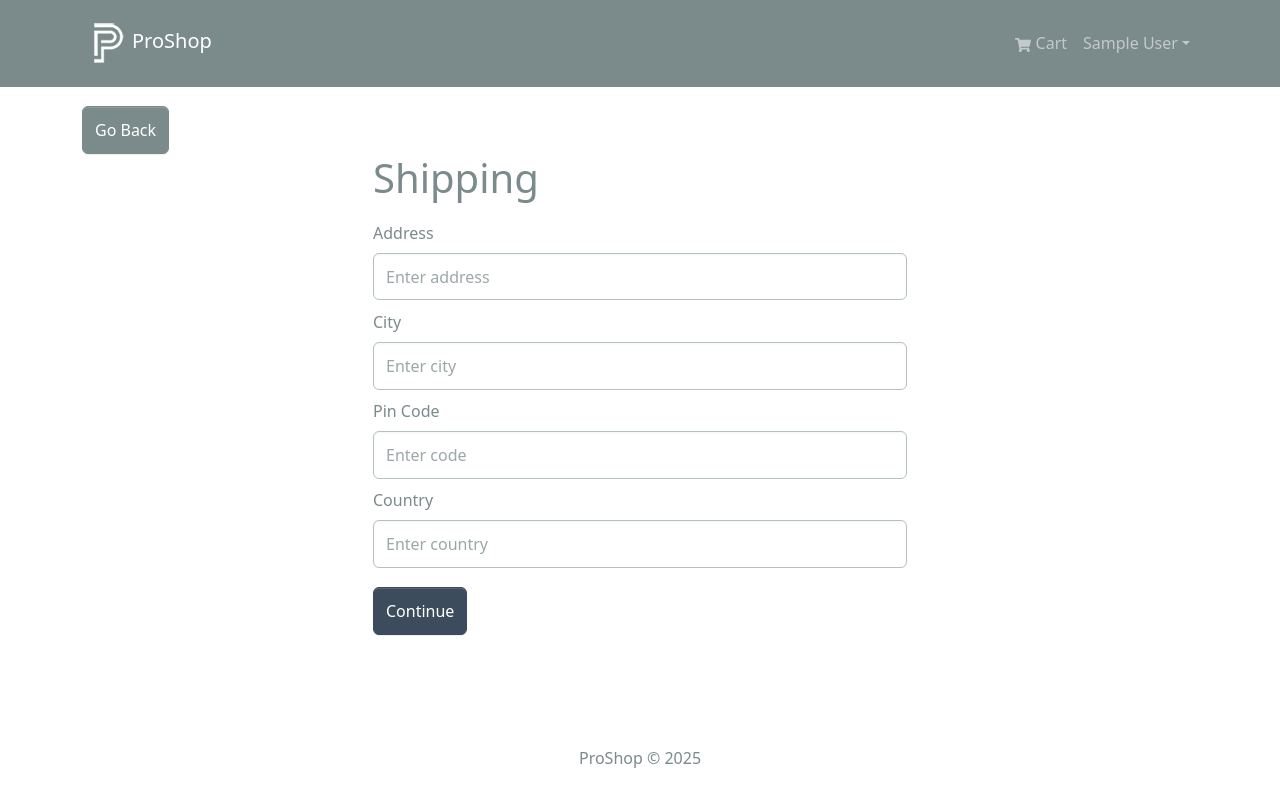
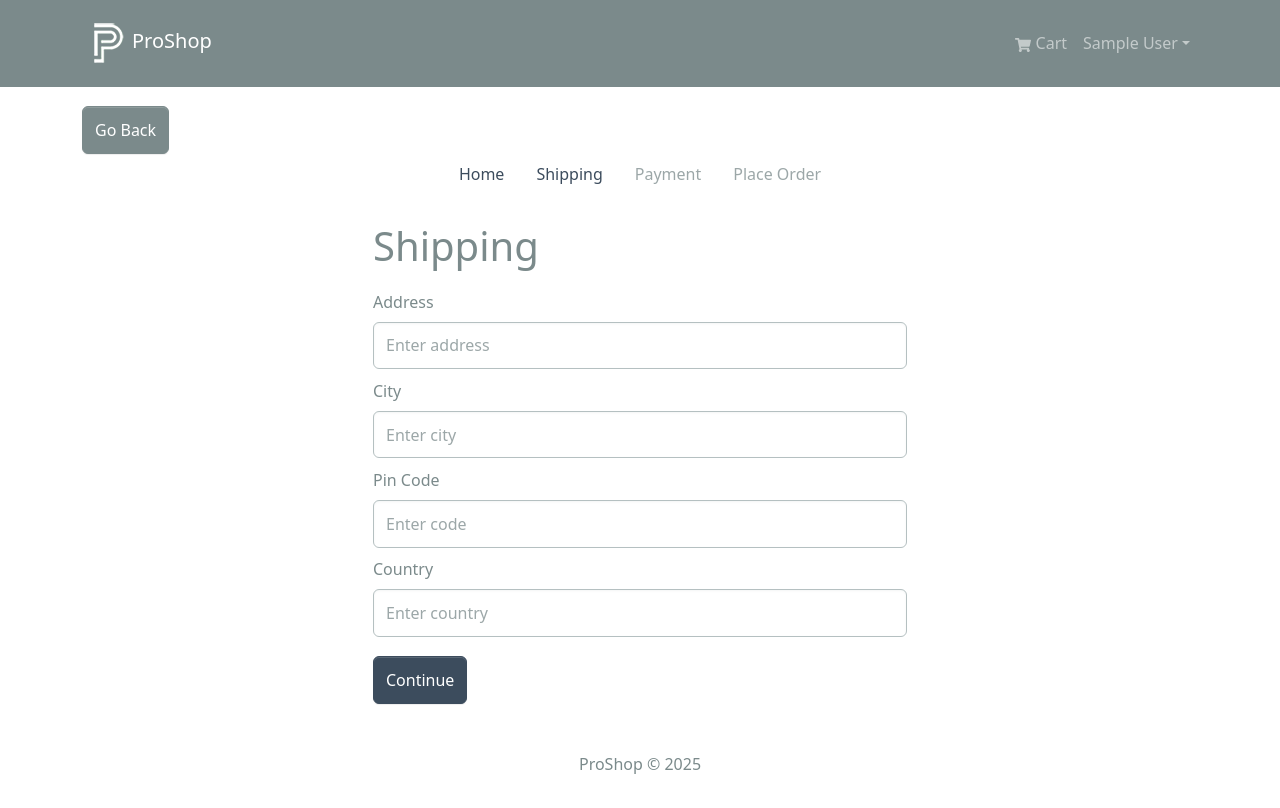
Before and after one commit to Saikiran-Reddy14/Proshop, a React (Create React App) app in the folder frontend/: page /shipping in a window 1280 px wide. Shown: the top 808 px of the page. Built offline with nearby package versions, Linux system fonts and the light colour scheme; sample sign-in values are in the browser's storage.

Commit message:
Added CheckoutSteps component to ShippingPage

```diff
--- a/frontend/src/pages/ShippingPage.js
+++ b/frontend/src/pages/ShippingPage.js
@@ -5,6 +5,7 @@ import { useDispatch, useSelector } from 'react-redux';
 import { toast } from 'react-toastify';
 import { saveShippingAddress } from '../slices/cartSlice';
 import FormContainer from '../components/FormContainer';
+import CheckoutSteps from '../components/CheckoutSteps';
 
 const ShippingPage = () => {
   const cart = useSelector((state) => state.cart);
@@ -39,6 +40,7 @@ const ShippingPage = () => {
       </Link>
 
       <FormContainer>
+        <CheckoutSteps step1 step2 />
         <h1>Shipping</h1>
         <Form onSubmit={submitHandler}>
           <Form.Group controlId="address" className="my-2">
```
